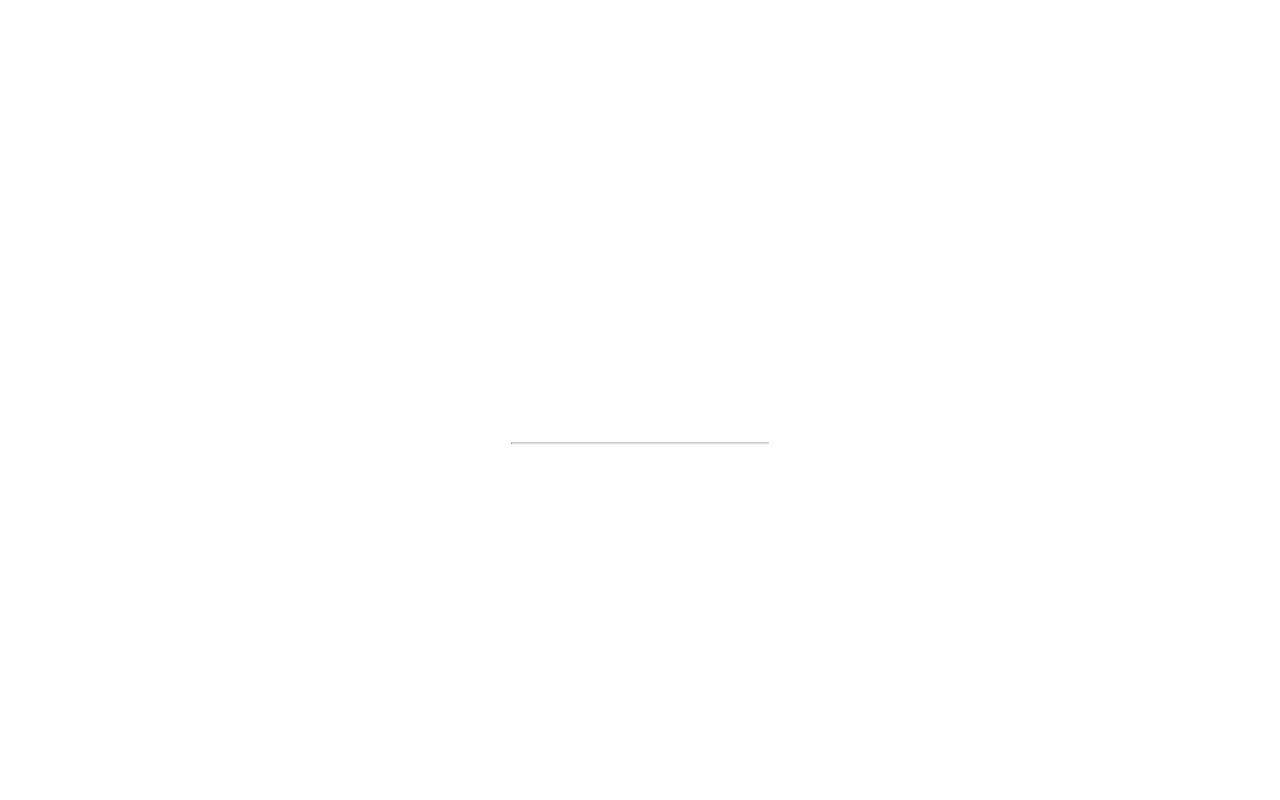
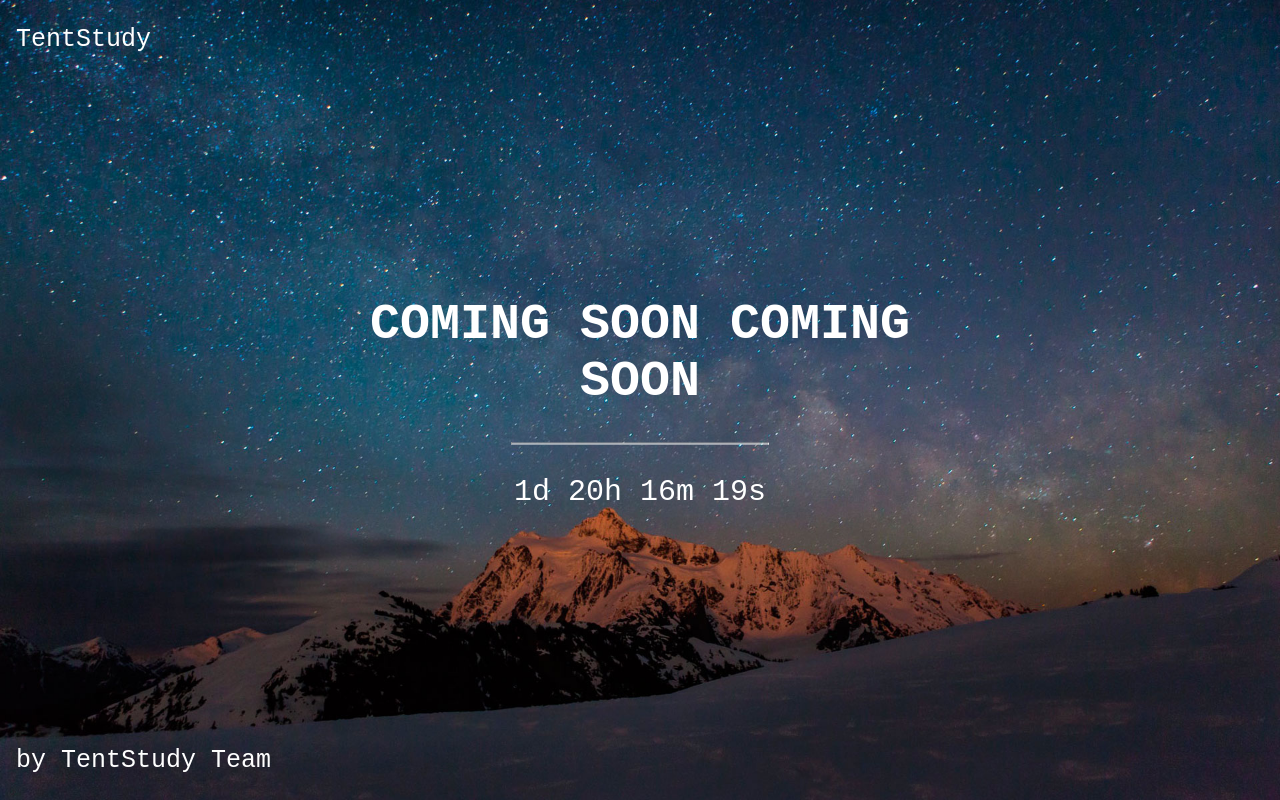
Before and after one commit to tentstudy/images, a plain HTML site: page index.html in a window 1280 px wide. Drawn offline with Linux system fonts and the light colour scheme; the site is published under a folder, as on GitHub Pages, so addresses that start at the root find nothing.

Commit message:
Update index.html

```diff
--- a/index.html
+++ b/index.html
@@ -3,7 +3,7 @@
 <html>
 <title>TentStudy - Comming soon</title>
 <link rel="shortcut icon" href="/favicon.png">
-<style>body,html{height:100%;margin:0;}.bgimg{background-image:url('/bg.jpg');height:100%;background-position:center;background-size:cover;position:relative;color:white;font-family:"Courier New",Courier,monospace;font-size:25px;}.topleft{position:absolute;top:0;left:16px;}.bottomleft{position:absolute;bottom:0;left:16px;}.middle{position:absolute;top:50%;left:50%;transform:translate(-50%,-50%);text-align:center;}hr{margin:auto;width:40%;}</style>
+<style>body,html{height:100%;margin:0;}.bgimg{background-image:url('bg.jpg');height:100%;background-position:center;background-size:cover;position:relative;color:white;font-family:"Courier New",Courier,monospace;font-size:25px;}.topleft{position:absolute;top:0;left:16px;}.bottomleft{position:absolute;bottom:0;left:16px;}.middle{position:absolute;top:50%;left:50%;transform:translate(-50%,-50%);text-align:center;}hr{margin:auto;width:40%;}</style>
 <body>
 <div class="bgimg">
 <div class="topleft">
```
